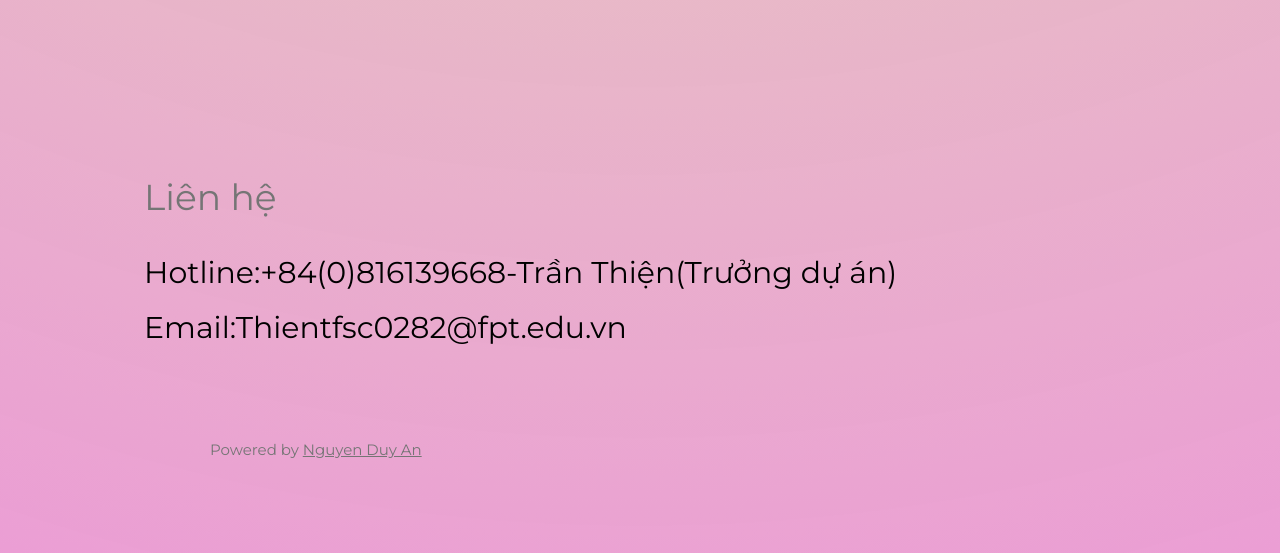
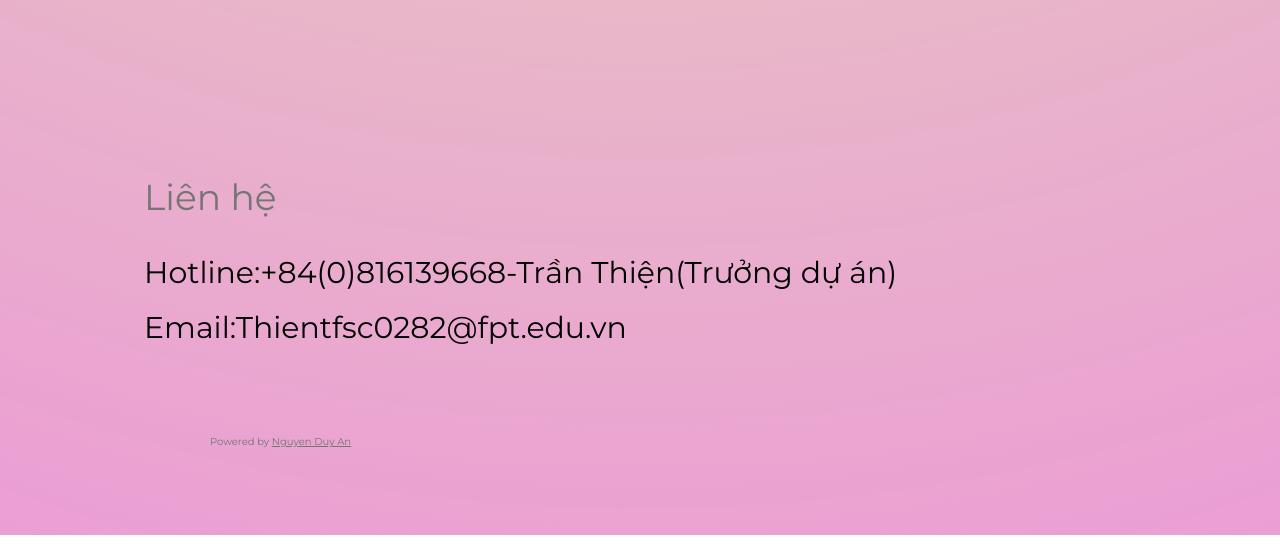
Before and after one commit to lebyleafy/fina, a plain HTML site: page index.html in a window 1280 px wide. Shown: the part 3272-3825 px from the top of the page. Drawn offline with nearby package versions, Linux system fonts and the light colour scheme.

Commit message:
Update index.html

```diff
--- a/index.html
+++ b/index.html
@@ -174,7 +174,7 @@ Phân tích những ảnh hưởng tiêu cực của bối cảnh xã hội bên
 <button onclick="topFunction()" id="myBtn" title="Go to top">🡑</button>
     <!-- Footer -->
   <footer class="w3-content w3-padding-64 w3-text-grey w3-xlarge">
-    <p class="w3-medium">Powered by <a href="https://lebyleafy.github.io/profile/" target="_blank" class="w3-hover-text-green">Nguyen Duy An</a></p>
+    <p class="w3-tiny">Powered by <a href="https://lebyleafy.github.io/profile/" target="_blank" class="w3-hover-text-green">Nguyen Duy An</a></p>
   <!-- End footer -->
   </footer>
 <!-- END PAGE CONTENT -->
```
